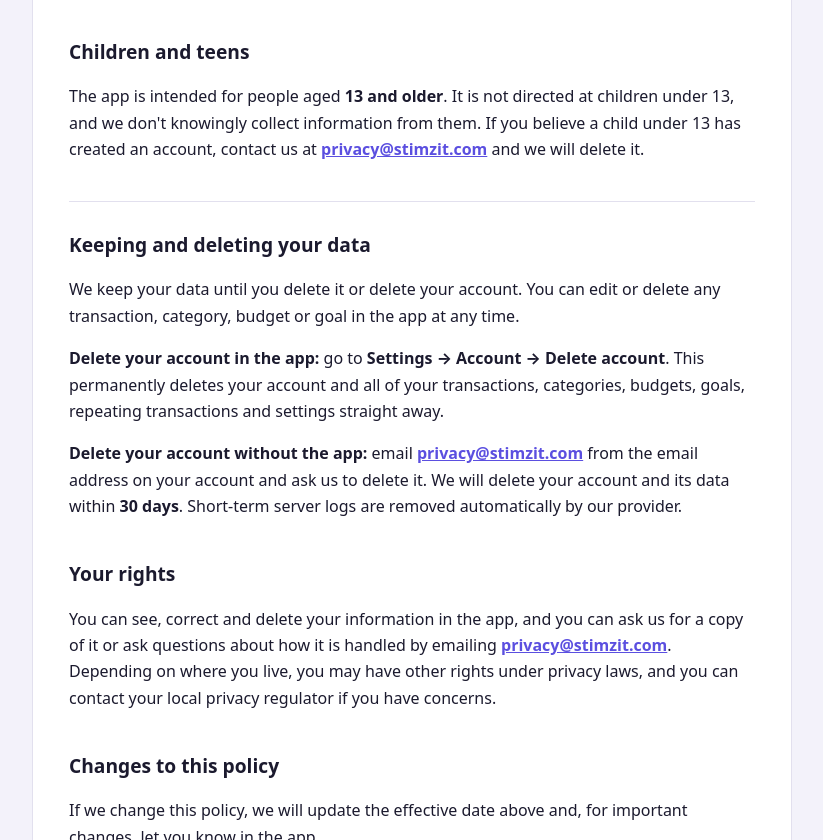
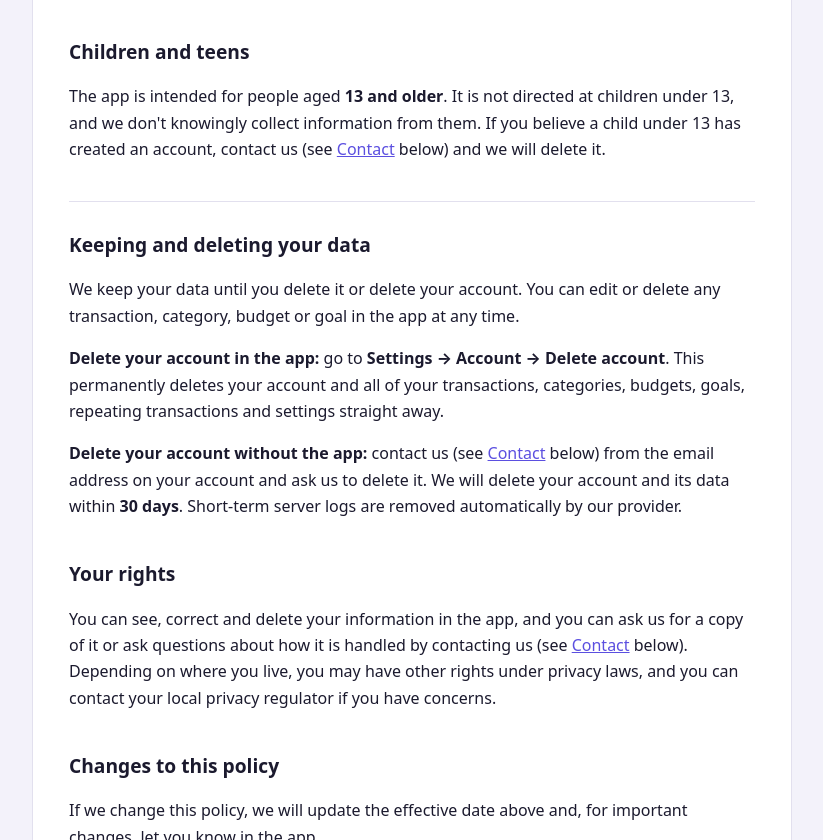
Before and after one commit to STIMZ-IT-Consultancy-Inc/teen-finance-privacy, a plain HTML site: page index.html in a window 1280 px wide. Shown: the part 1960-2800 px from the top of the page, without its empty margins (228-1051 px from the left). Drawn offline with Linux system fonts and the light colour scheme.

Commit message:
Remove contact email from privacy policy

```diff
--- a/index.html
+++ b/index.html
@@ -56,7 +56,7 @@
   <div class="wrap">
     <article>
 <p><em>Effective date: November 13, 2026</em></p>
-<p>Teen Finance Tracker ("the app") is made by <strong>STIMZ IT Consultancy Inc.</strong> ("we", "us"). This policy explains what information the app collects, why, where it is kept, and the choices you have. Contact: <strong><a href="mailto:privacy@stimzit.com">privacy@stimzit.com</a></strong></p>
+<p>Teen Finance Tracker ("the app") is made by <strong>STIMZ IT Consultancy Inc.</strong> ("we", "us"). This policy explains what information the app collects, why, where it is kept, and the choices you have.</p>
 <h2 id="summary">Summary</h2>
 <ul>
 <li>We only collect what the app needs to work: your email, your password (stored securely), and the money information you type in.</li>
@@ -83,17 +83,17 @@
 <h2 id="security">Security</h2>
 <p>Data is encrypted in transit (HTTPS). Passwords are hashed. You can add two-step verification in <strong>Settings → Security</strong>. No system is perfectly secure, but we work to protect your information.</p>
 <h2 id="children-and-teens">Children and teens</h2>
-<p>The app is intended for people aged <strong>13 and older</strong>. It is not directed at children under 13, and we don't knowingly collect information from them. If you believe a child under 13 has created an account, contact us at <strong><a href="mailto:privacy@stimzit.com">privacy@stimzit.com</a></strong> and we will delete it.</p>
+<p>The app is intended for people aged <strong>13 and older</strong>. It is not directed at children under 13, and we don't knowingly collect information from them. If you believe a child under 13 has created an account, contact us (see <a href="#contact">Contact</a> below) and we will delete it.</p>
 <h2 id="delete-account">Keeping and deleting your data</h2>
 <p>We keep your data until you delete it or delete your account. You can edit or delete any transaction, category, budget or goal in the app at any time.</p>
 <p><strong>Delete your account in the app:</strong> go to <strong>Settings → Account → Delete account</strong>. This permanently deletes your account and all of your transactions, categories, budgets, goals, repeating transactions and settings straight away.</p>
-<p><strong>Delete your account without the app:</strong> email <strong><a href="mailto:privacy@stimzit.com">privacy@stimzit.com</a></strong> from the email address on your account and ask us to delete it. We will delete your account and its data within <strong>30 days</strong>. Short-term server logs are removed automatically by our provider.</p>
+<p><strong>Delete your account without the app:</strong> contact us (see <a href="#contact">Contact</a> below) from the email address on your account and ask us to delete it. We will delete your account and its data within <strong>30 days</strong>. Short-term server logs are removed automatically by our provider.</p>
 <h2 id="your-rights">Your rights</h2>
-<p>You can see, correct and delete your information in the app, and you can ask us for a copy of it or ask questions about how it is handled by emailing <strong><a href="mailto:privacy@stimzit.com">privacy@stimzit.com</a></strong>. Depending on where you live, you may have other rights under privacy laws, and you can contact your local privacy regulator if you have concerns.</p>
+<p>You can see, correct and delete your information in the app, and you can ask us for a copy of it or ask questions about how it is handled by contacting us (see <a href="#contact">Contact</a> below). Depending on where you live, you may have other rights under privacy laws, and you can contact your local privacy regulator if you have concerns.</p>
 <h2 id="changes-to-this-policy">Changes to this policy</h2>
 <p>If we change this policy, we will update the effective date above and, for important changes, let you know in the app.</p>
 <h2 id="contact">Contact</h2>
-<p>STIMZ IT Consultancy Inc. · <strong><a href="mailto:privacy@stimzit.com">privacy@stimzit.com</a></strong></p>
+<p>STIMZ IT Consultancy Inc. You can reach us at the developer contact email shown on the Teen Finance Tracker listing in the Google Play Store.</p>
     </article>
     <footer>© 2026 STIMZ IT Consultancy Inc. · <a href="#delete-account">How to delete your account</a></footer>
   </div>
```
